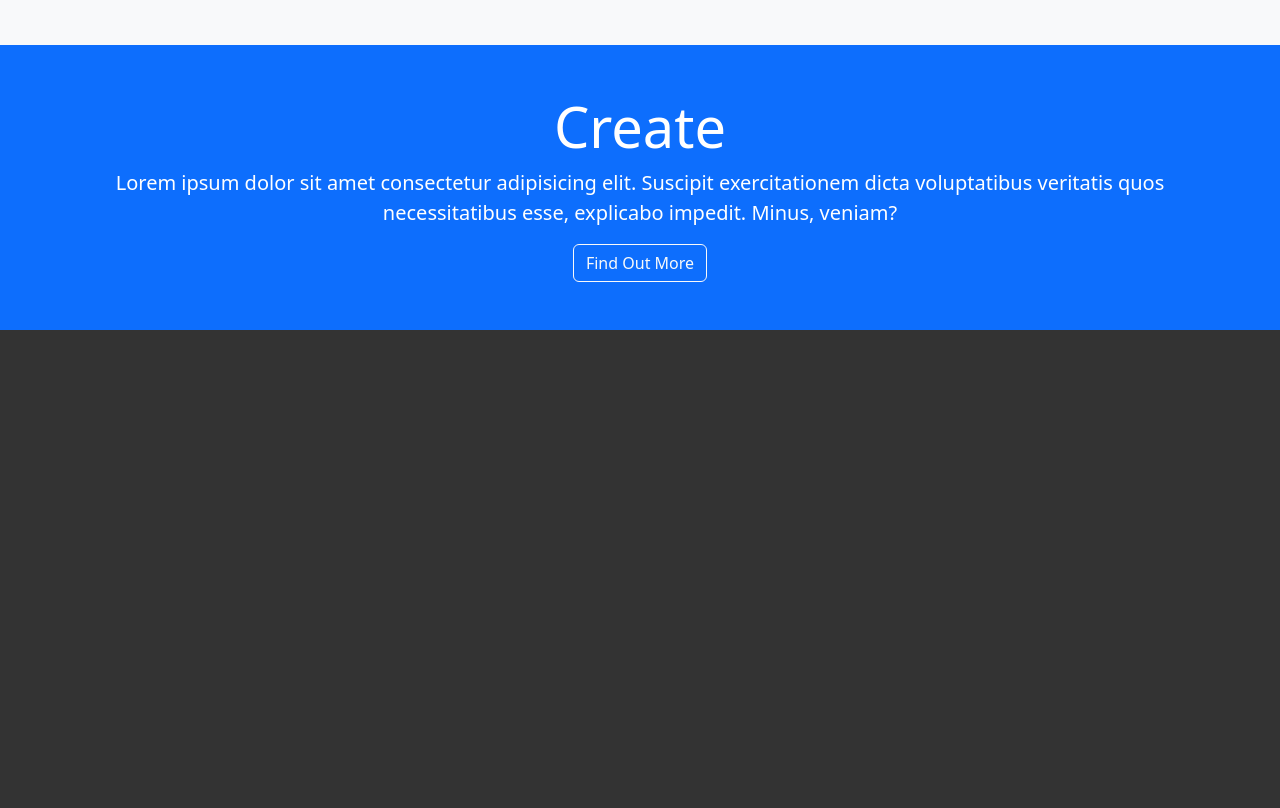
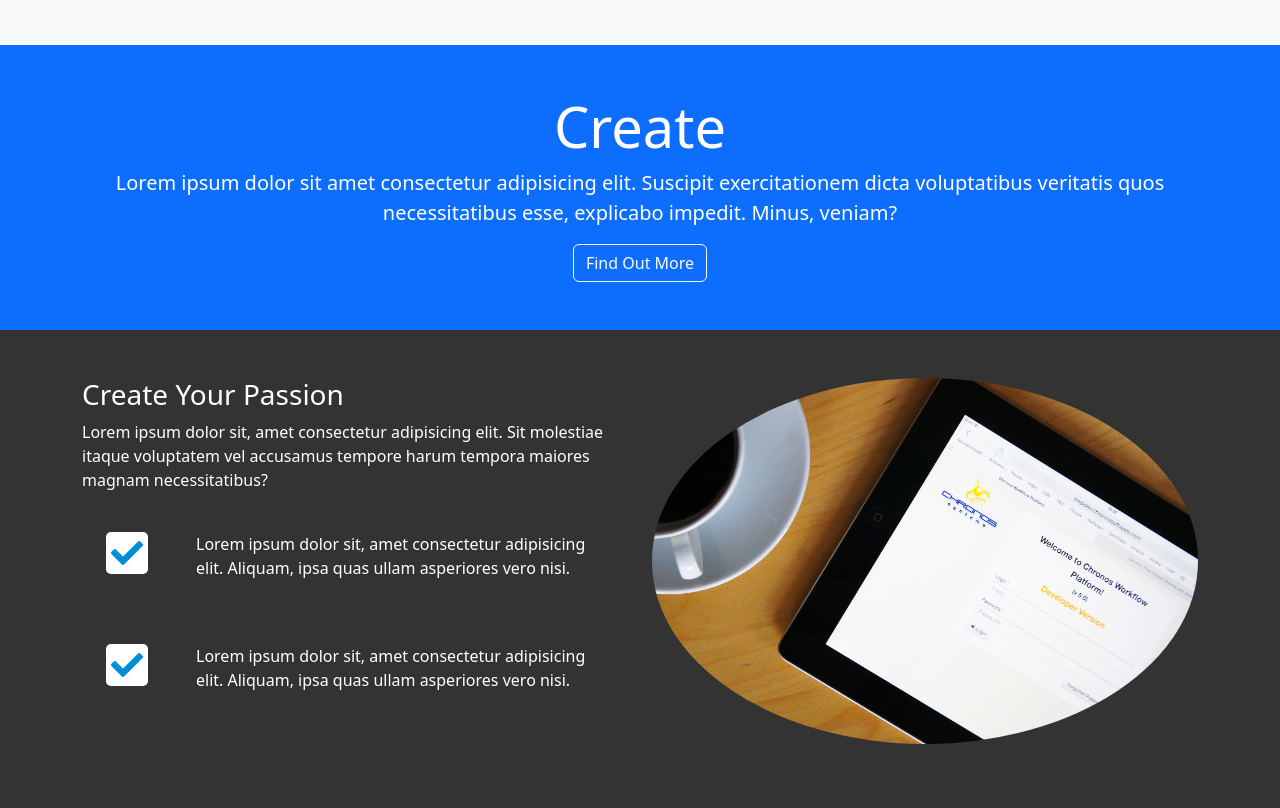
Before and after one commit to Plyavinskiy/looplab-social-theme, a plain HTML site: page index.html in a window 1280 px wide. Shown: the part 1416-2224 px from the top of the page. Before the commit the page ends 1746 px from the top, so only its background shows below. Drawn offline with nearby package versions, Linux system fonts and the light colour scheme.

Commit message:
feat: implement the Create section

```diff
--- a/css/style.css
+++ b/css/style.css
@@ -33,7 +33,8 @@ body {
   opacity: 0.8;
 }
 
-#home-section .fas {
+#home-section .fas,
+#create-section .fas {
   color: #008ed6;
   background-color: #fff;
   padding: 5px;
--- a/index.html
+++ b/index.html
@@ -218,6 +218,52 @@
       </div>
     </section>
 
+    <!-- CREATE SECTION -->
+    <section id="create-section" class="py-5">
+      <div class="container">
+        <div class="row">
+          <div class="col-md-6 order-2">
+            <img
+              src="img/create-section1.jpg"
+              alt=""
+              class="img-fluid mb-3 rounded-circle"
+            />
+          </div>
+          <div class="col-md-6 oreder-1">
+            <h3>Create Your Passion</h3>
+            <p>
+              Lorem ipsum dolor sit, amet consectetur adipisicing elit. Sit
+              molestiae itaque voluptatem vel accusamus tempore harum tempora
+              maiores magnam necessitatibus?
+            </p>
+            <div class="d-flex">
+              <div class="p-4 align-self-start">
+                <i class="fas fa-check fa-2x"></i>
+              </div>
+              <div class="p-4 align-self-end">
+                <p>
+                  Lorem ipsum dolor sit, amet consectetur adipisicing elit.
+                  Aliquam, ipsa quas ullam asperiores vero nisi.
+                </p>
+              </div>
+            </div>
+
+            <div class="d-flex">
+              <div class="p-4 align-self-start">
+                <i class="fas fa-check fa-2x"></i>
+              </div>
+              <div class="p-4 align-self-end">
+                <p>
+                  Lorem ipsum dolor sit, amet consectetur adipisicing elit.
+                  Aliquam, ipsa quas ullam asperiores vero nisi.
+                </p>
+              </div>
+            </div>
+          </div>
+        </div>
+      </div>
+    </section>
+
     <script
       src="https://code.jquery.com/jquery-3.6.1.min.js"
       integrity="sha256-o88AwQnZB+VDvE9tvIXrMQaPlFFSUTR+nldQm1LuPXQ="
```
